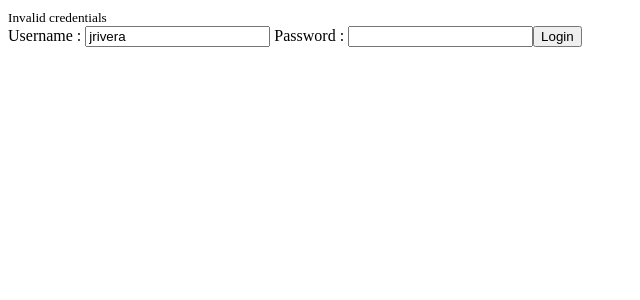
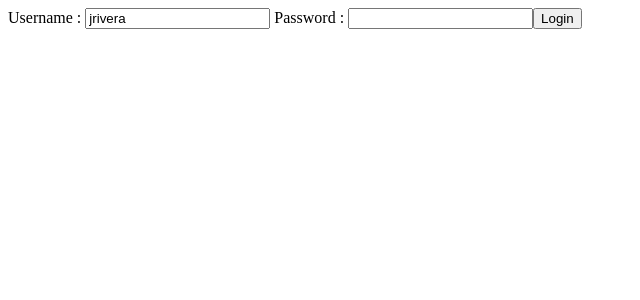
Before and after one commit to jojoriveraa/fullstack-app-frontend, an Angular app: page / in a window 1280 px wide. Shown: the top 300 px of the page, without its empty margins (0-640 px from the left). Built offline with nearby package versions, Linux system fonts and the light colour scheme.

Commit message:
conditional 'invalidLogin' message

```diff
--- a/src/app/login/login.component.html
+++ b/src/app/login/login.component.html
@@ -1,4 +1,4 @@
-<small>{{ errorMessage }}</small>
+<small *ngIf = 'invalidLogin'>{{ errorMessage }}</small>
 <div>
   Username : <input type="text" name="username" [(ngModel)]="username" >
   Password : <input type="text" name="password" [(ngModel)]="password">
```
Also changed, not shown: 1 other file (tests, documents, lock files or other folders).
